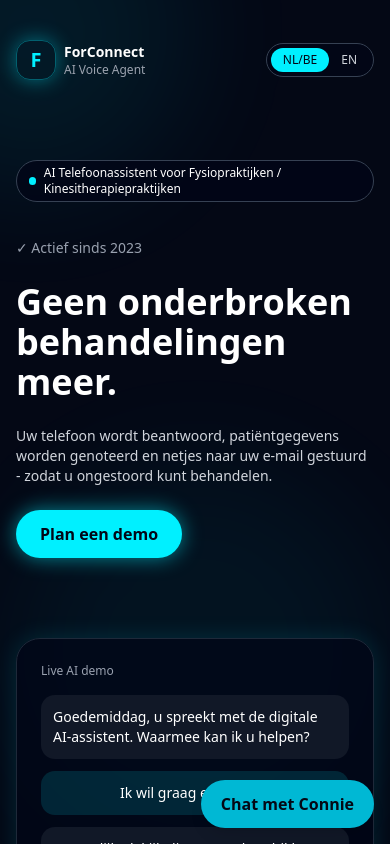
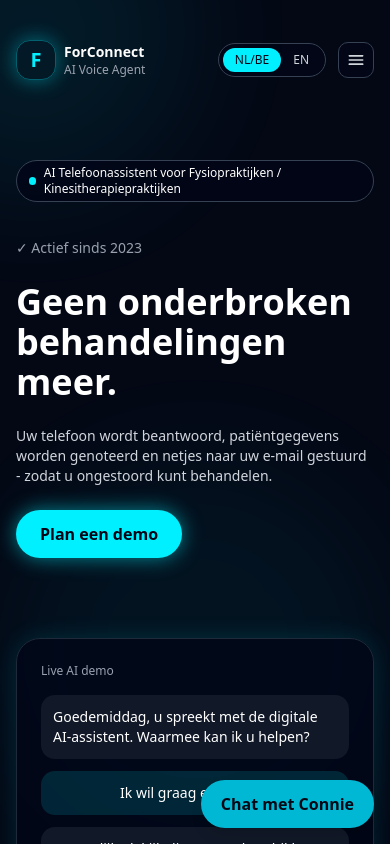
Before and after one commit to ForConnect/forconnect-site, a Next.js app: page / in a window 390 px wide. Shown: the top 844 px of the page. Built offline with nearby package versions, Linux system fonts and the light colour scheme.

Commit message:
Add mobile menu

```diff
--- a/app/page.tsx
+++ b/app/page.tsx
@@ -141,6 +141,7 @@ const content: Record<'nl' | 'en', ContentType> = {
 
 export default function HomePage() {
   const [lang, setLang] = useState<'nl' | 'en'>('nl');
+  const [menuOpen, setMenuOpen] = useState(false);
   const t = content[lang];
   const scrollToId = (id: string) => { const el = document.getElementById(id); if (el) el.scrollIntoView({ behavior: 'smooth' }); };
 
@@ -151,7 +152,7 @@ export default function HomePage() {
         <div className="absolute bottom-0 right-0 h-96 w-96 rounded-full bg-[#00F0FF22]" />
       </div>
       <div className="relative mx-auto max-w-6xl px-4 pb-16 pt-6">
-        <header className="flex items-center justify-between py-4">
+        <header className="relative flex items-center justify-between py-4">
           <div className="flex items-center gap-2">
             <div className="h-10 w-10 flex items-center justify-center rounded-xl border border-[#00F0FF55] shadow-[0_0_20px_#00F0FF66]">
               <span className="text-xl text-[#00F0FF] font-bold">F</span>
@@ -177,7 +178,33 @@ export default function HomePage() {
               <button onClick={() => setLang('nl')} className={`px-3 py-1 rounded-full ${lang === 'nl' ? 'bg-[#00F0FF] text-[#020617]' : 'text-gray-300'}`}>NL/BE</button>
               <button onClick={() => setLang('en')} className={`px-3 py-1 rounded-full ${lang === 'en' ? 'bg-[#00F0FF] text-[#020617]' : 'text-gray-300'}`}>EN</button>
             </div>
+            <button
+              onClick={() => setMenuOpen((o) => !o)}
+              className="md:hidden flex h-9 w-9 items-center justify-center rounded-lg border border-gray-700 bg-[#020617]/70 text-gray-300 hover:text-[#00F0FF] transition"
+              aria-label="Menu"
+              aria-expanded={menuOpen}
+            >
+              <svg className="h-5 w-5" fill="none" viewBox="0 0 24 24" stroke="currentColor" strokeWidth={2}>
+                {menuOpen
+                  ? <path strokeLinecap="round" strokeLinejoin="round" d="M6 6l12 12M18 6L6 18" />
+                  : <path strokeLinecap="round" strokeLinejoin="round" d="M4 7h16M4 12h16M4 17h16" />}
+              </svg>
+            </button>
           </div>
+          {menuOpen && (
+            <div className="md:hidden absolute right-0 top-full z-50 mt-2 w-56 rounded-xl border border-gray-700 bg-[#020617]/95 p-2 backdrop-blur">
+              {t.nav.map((item, i) => {
+                const ids = lang === 'nl'
+                  ? ['hero', 'how', 'forwho', 'benefits', 'pricing', 'demo', 'demo', 'faq', 'blog']
+                  : ['hero', 'how', 'forwho', 'benefits', 'pricing', 'demo', 'faq', 'blog'];
+                const cls = 'block w-full rounded-lg px-3 py-2 text-left text-sm text-gray-200 hover:bg-[#00F0FF22] hover:text-[#00F0FF] transition';
+                if (ids[i] === 'blog') {
+                  return (<a key={i} href="/blog" className={cls}>{item}</a>);
+                }
+                return (<button key={i} onClick={() => { setMenuOpen(false); scrollToId(ids[i]); }} className={cls}>{item}</button>);
+              })}
+            </div>
+          )}
         </header>
 
         <section id="hero" className="pt-16 grid md:grid-cols-2 gap-10 items-center">
--- a/components/BlogShell.tsx
+++ b/components/BlogShell.tsx
@@ -38,11 +38,27 @@ export default function BlogShell({ children }: { children: React.ReactNode }) {
               </Link>
             ))}
           </nav>
-          <div className="md:hidden">
-            <Link href="/" className="text-sm text-gray-300 hover:text-[#00F0FF] transition">
-              Home
-            </Link>
-          </div>
+          <details className="md:hidden relative">
+            <summary
+              className="flex h-9 w-9 cursor-pointer list-none items-center justify-center rounded-lg border border-gray-700 bg-[#020617]/70 text-gray-300 [&::-webkit-details-marker]:hidden"
+              aria-label="Menu"
+            >
+              <svg className="h-5 w-5" fill="none" viewBox="0 0 24 24" stroke="currentColor" strokeWidth={2}>
+                <path strokeLinecap="round" strokeLinejoin="round" d="M4 7h16M4 12h16M4 17h16" />
+              </svg>
+            </summary>
+            <div className="absolute right-0 top-full z-50 mt-2 w-56 rounded-xl border border-gray-700 bg-[#020617]/95 p-2 backdrop-blur">
+              {links.map((l, i) => (
+                <Link
+                  key={i}
+                  href={l.href}
+                  className="block rounded-lg px-3 py-2 text-sm text-gray-200 hover:bg-[#00F0FF22] hover:text-[#00F0FF] transition"
+                >
+                  {l.label}
+                </Link>
+              ))}
+            </div>
+          </details>
         </header>
 
         <main className="pt-10">{children}</main>
```
